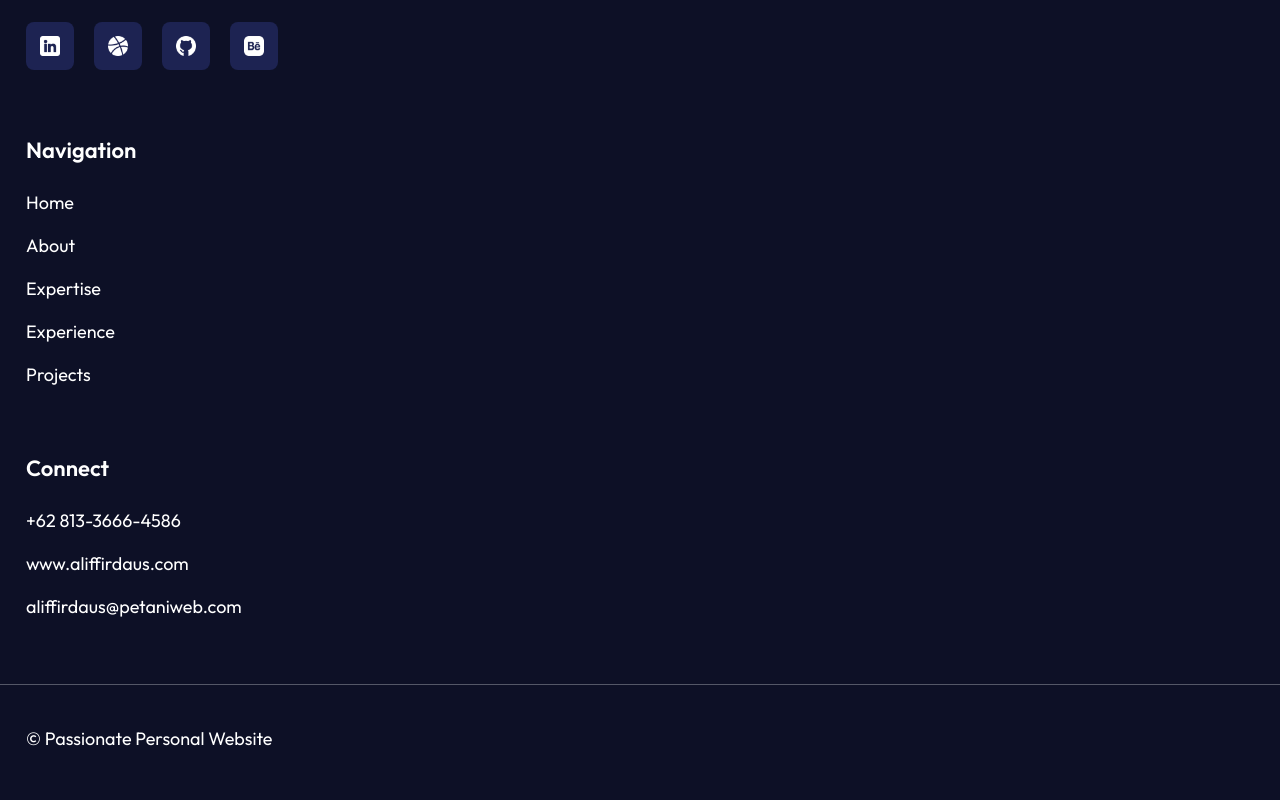
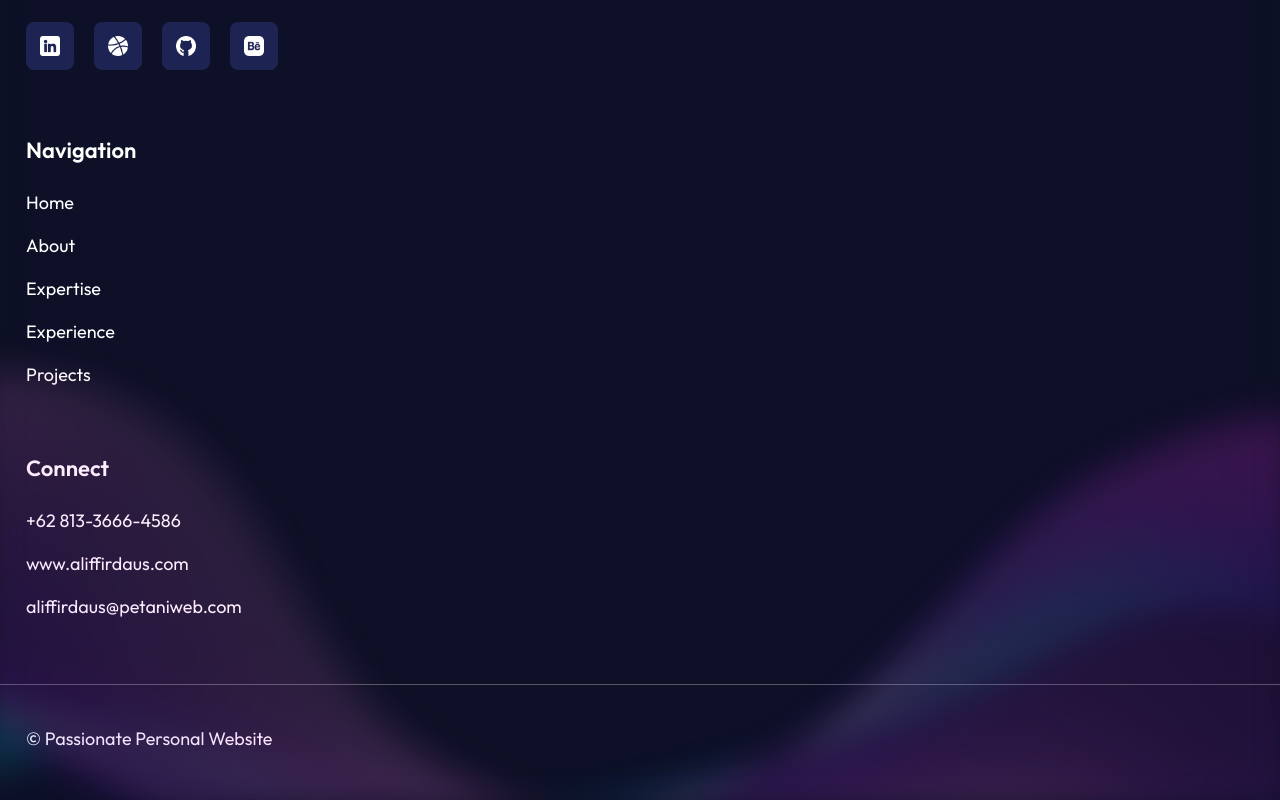
Before and after one commit to alif-firdaus/Passionate-React, a React (Create React App) app: page / in a window 1280 px wide. Shown: the part 8968-9768 px from the top of the page. Built offline with nearby package versions, Linux system fonts and the light colour scheme.

Commit message:
Footer : updated

```diff
--- a/src/Pages/Footer.jsx
+++ b/src/Pages/Footer.jsx
@@ -1,4 +1,8 @@
 import React from "react";
+
+// Import Images
+import pattern3 from "../Assets/Images/pattern3.png";
+import pattern4 from "../Assets/Images/pattern4.png";
 
 // Import Icons
 import linkedin from "../Assets/Icons/linkedin.png";
@@ -8,10 +12,21 @@ import behance from "../Assets/Icons/behance.png";
 
 const Footer = () => {
 	return (
+		<>
 			<div
 				id="footer"
-			className="relative w-full h-auto pb-12 pt-14 border-t-[1px] dark:border-slate-50 border-slate-400 dark:border-opacity-20 border-opacity-40"
+				className="relative w-full h-auto pb-12 pt-14 border-t-[1px] dark:border-slate-50 border-slate-400 dark:border-opacity-20 border-opacity-40 backdrop-blur-lg"
 			>
+				<img
+					src={pattern4}
+					alt="pattern4"
+					className="absolute bottom-0 block w-screen origin-bottom-right h-96 opacity-20 lg:hidden"
+				/>
+				<img
+					src={pattern3}
+					alt="pattern3"
+					className="absolute bottom-0 hidden w-screen origin-bottom-right opacity-20 lg:block"
+				/>
 				{/* Footer Title */}
 				<div className="px-sectionpxsm">
 					<div className="flex items-center font-semibold cursor-pointer text-[24px] pb-[2px] dark:text-white text-black">
@@ -62,7 +77,11 @@ const Footer = () => {
 								target="_blank"
 								rel="noopener noreferrer"
 							>
-							<img src={github} alt="github" className="w-5" />
+								<img
+									src={github}
+									alt="github"
+									className="w-5"
+								/>
 							</a>
 						</div>
 
@@ -73,7 +92,11 @@ const Footer = () => {
 								target="_blank"
 								rel="noopener noreferrer"
 							>
-							<img src={behance} alt="behance" className="w-5" />
+								<img
+									src={behance}
+									alt="behance"
+									className="w-5"
+								/>
 							</a>
 						</div>
 					</div>
@@ -128,6 +151,7 @@ const Footer = () => {
 					</p>
 				</div>
 			</div>
+		</>
 	);
 };
 
```
Lines whose indentation alone changed are shown as unchanged.
